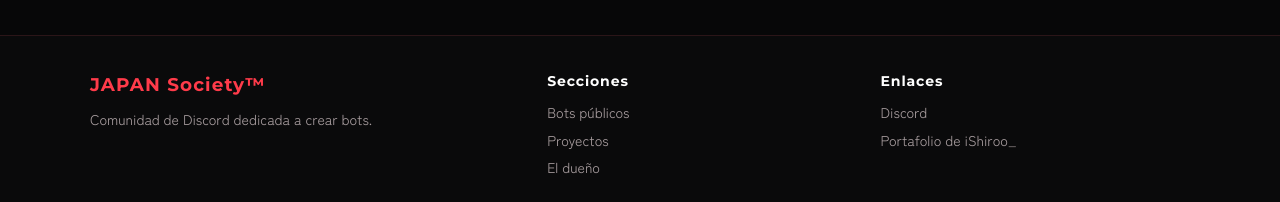
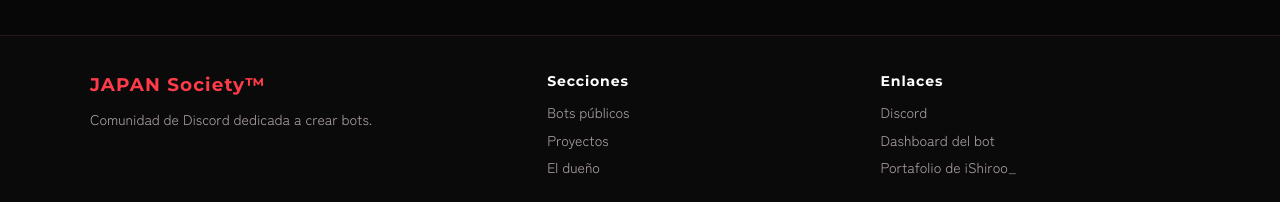
Before and after one commit to iShirooDEV/japan-society, a plain HTML site: page index.html in a window 1280 px wide. Shown: the part 7003-7205 px from the top of the page. Drawn offline with Linux system fonts and the light colour scheme; no server answers.

Commit message:
Update footer links in index.html

```diff
--- a/index.html
+++ b/index.html
@@ -298,7 +298,7 @@ footer{text-align:left;background:#0a0a0b}
   <div class="fg">
     <div><b class="fl">JAPAN Society™</b><p>Comunidad de Discord dedicada a crear bots.</p></div>
     <div><b>Secciones</b><a href="#bots">Bots públicos</a><a href="#proyectos">Proyectos</a><a href="#dueno">El dueño</a></div>
-    <div><b>Enlaces</b><a href="https://discord.gg/PUWcrVAjgJ" target="_blank" rel="noopener">Discord</a><a href="https://ishiroo.vercel.app/" target="_blank" rel="noopener">Portafolio de iShiroo_</a></div>
+    <div><b>Enlaces</b><a href="https://discord.gg/PUWcrVAjgJ" target="_blank" rel="noopener">Discord</a><a href="/dashboard.html">Dashboard del bot</a><a href="https://ishiroo.vercel.app/" target="_blank" rel="noopener">Portafolio de iShiroo_</a></div>
   </div>
   <div class="fe">Creado por iShiroo_ · ありがとう</div>
 </footer>
```
